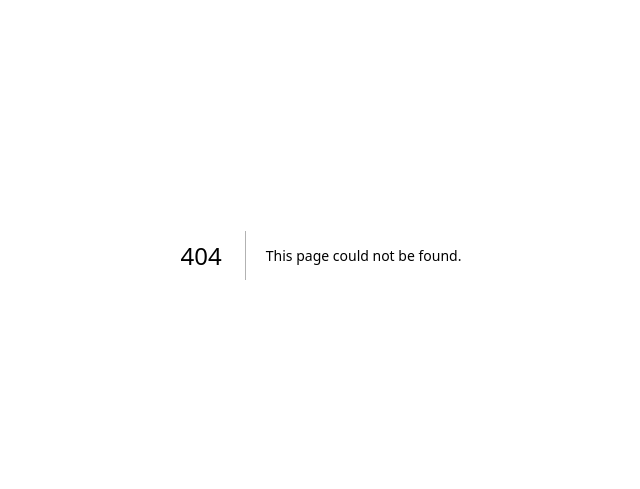
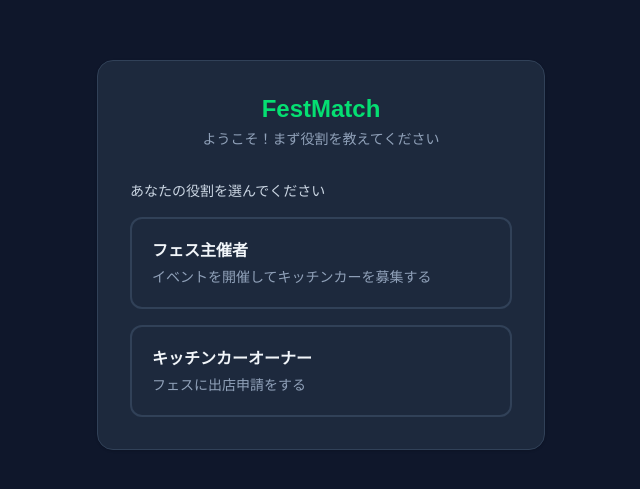
Before and after one commit to kokisuzu-code/festmatch, a Next.js app: page /onboarding in a window 1280 px wide. Before the commit this address had no page. Shown: the part 145-634 px from the top of the page, without its empty margins (319-959 px from the left). Built offline with nearby package versions, Linux system fonts and the light colour scheme; no server answers.

Commit message:
Add onboarding flow for Google OAuth users

```diff
--- /dev/null
+++ b/src/app/(auth)/onboarding/page.tsx
@@ -0,0 +1,126 @@
+'use client'
+
+import { useState } from 'react'
+import { useRouter } from 'next/navigation'
+import { createClient } from '@/lib/supabase/client'
+
+type Role = 'organizer' | 'kitchen_car_owner'
+
+export default function OnboardingPage() {
+  const router = useRouter()
+  const supabase = createClient()
+
+  const [step, setStep] = useState<1 | 2>(1)
+  const [role, setRole] = useState<Role | null>(null)
+  const [name, setName] = useState('')
+  const [error, setError] = useState<string | null>(null)
+  const [loading, setLoading] = useState(false)
+
+  const handleSubmit = async (e: React.FormEvent) => {
+    e.preventDefault()
+    if (!role) return
+    setLoading(true)
+    setError(null)
+
+    const { data: { user } } = await supabase.auth.getUser()
+    if (!user) {
+      router.push('/login')
+      return
+    }
+
+    const { error: profileError } = await supabase.from('profiles').insert({
+      id: user.id,
+      role,
+      name,
+      email: user.email,
+    })
+
+    if (profileError) {
+      setError('プロフィールの作成に失敗しました')
+      setLoading(false)
+      return
+    }
+
+    router.push('/dashboard')
+    router.refresh()
+  }
+
+  return (
+    <div className="min-h-screen bg-slate-900 flex items-center justify-center p-4">
+      <div className="bg-slate-800 rounded-2xl shadow-sm border border-slate-700 w-full max-w-md p-8">
+        <div className="text-center mb-8">
+          <h1 className="text-2xl font-bold text-green-400">FestMatch</h1>
+          <p className="text-slate-400 text-sm mt-1">ようこそ！まず役割を教えてください</p>
+        </div>
+
+        {step === 1 && (
+          <div className="space-y-4">
+            <p className="text-sm text-slate-300 mb-4">あなたの役割を選んでください</p>
+
+            <button
+              onClick={() => { setRole('organizer'); setStep(2) }}
+              className="w-full border-2 border-slate-700 hover:border-green-300 rounded-xl p-5 text-left transition-all"
+            >
+              <div className="font-semibold text-slate-100">フェス主催者</div>
+              <div className="text-sm text-slate-400 mt-1">
+                イベントを開催してキッチンカーを募集する
+              </div>
+            </button>
+
+            <button
+              onClick={() => { setRole('kitchen_car_owner'); setStep(2) }}
+              className="w-full border-2 border-slate-700 hover:border-green-300 rounded-xl p-5 text-left transition-all"
+            >
+              <div className="font-semibold text-slate-100">キッチンカーオーナー</div>
+              <div className="text-sm text-slate-400 mt-1">
+                フェスに出店申請をする
+              </div>
+            </button>
+          </div>
+        )}
+
+        {step === 2 && (
+          <form onSubmit={handleSubmit} className="space-y-4">
+            <button
+              type="button"
+              onClick={() => setStep(1)}
+              className="text-sm text-slate-400 hover:text-slate-200 mb-2 flex items-center gap-1"
+            >
+              ← 戻る
+            </button>
+
+            <div className="bg-green-950/40 rounded-lg px-4 py-2 text-sm text-green-400 font-medium mb-4">
+              {role === 'organizer' ? 'フェス主催者として登録' : 'キッチンカーオーナーとして登録'}
+            </div>
+
+            <div>
+              <label className="block text-sm font-medium text-slate-200 mb-1">
+                お名前 / 屋号
+              </label>
+              <input
+                type="text"
+                value={name}
+                onChange={(e) => setName(e.target.value)}
+                required
+                className="w-full border border-slate-600 rounded-lg px-4 py-2.5 text-sm focus:outline-none focus:ring-2 focus:ring-green-500 focus:border-transparent bg-slate-700 text-slate-100"
+                placeholder="山田 太郎"
+              />
+            </div>
+
+            {error && (
+              <p className="text-red-400 text-sm">{error}</p>
+            )}
+
+            <button
+              type="submit"
+              disabled={loading}
+              className="w-full bg-green-600 hover:bg-green-700 disabled:opacity-50 text-white font-medium py-2.5 rounded-lg transition-colors"
+            >
+              {loading ? '設定中...' : 'はじめる'}
+            </button>
+          </form>
+        )}
+      </div>
+    </div>
+  )
+}
--- a/src/app/auth/callback/route.ts
+++ b/src/app/auth/callback/route.ts
@@ -9,6 +9,18 @@ export async function GET(request: Request) {
     const supabase = await createClient()
     const { error } = await supabase.auth.exchangeCodeForSession(code)
     if (!error) {
+      const { data: { user } } = await supabase.auth.getUser()
+      if (user) {
+        const { data: profile } = await supabase
+          .from('profiles')
+          .select('id')
+          .eq('id', user.id)
+          .single()
+
+        if (!profile) {
+          return NextResponse.redirect(`${origin}/onboarding`)
+        }
+      }
       return NextResponse.redirect(`${origin}/dashboard`)
     }
   }
--- a/src/middleware.ts
+++ b/src/middleware.ts
@@ -39,9 +39,14 @@ export async function middleware(request: NextRequest) {
     return NextResponse.redirect(new URL('/dashboard', request.url))
   }
 
+  // 未ログインで/onboardingにアクセス → ログインへ
+  if (!user && pathname === '/onboarding') {
+    return NextResponse.redirect(new URL('/login', request.url))
+  }
+
   return supabaseResponse
 }
 
 export const config = {
-  matcher: ['/dashboard/:path*', '/login', '/signup'],
+  matcher: ['/dashboard/:path*', '/login', '/signup', '/onboarding'],
 }
```
